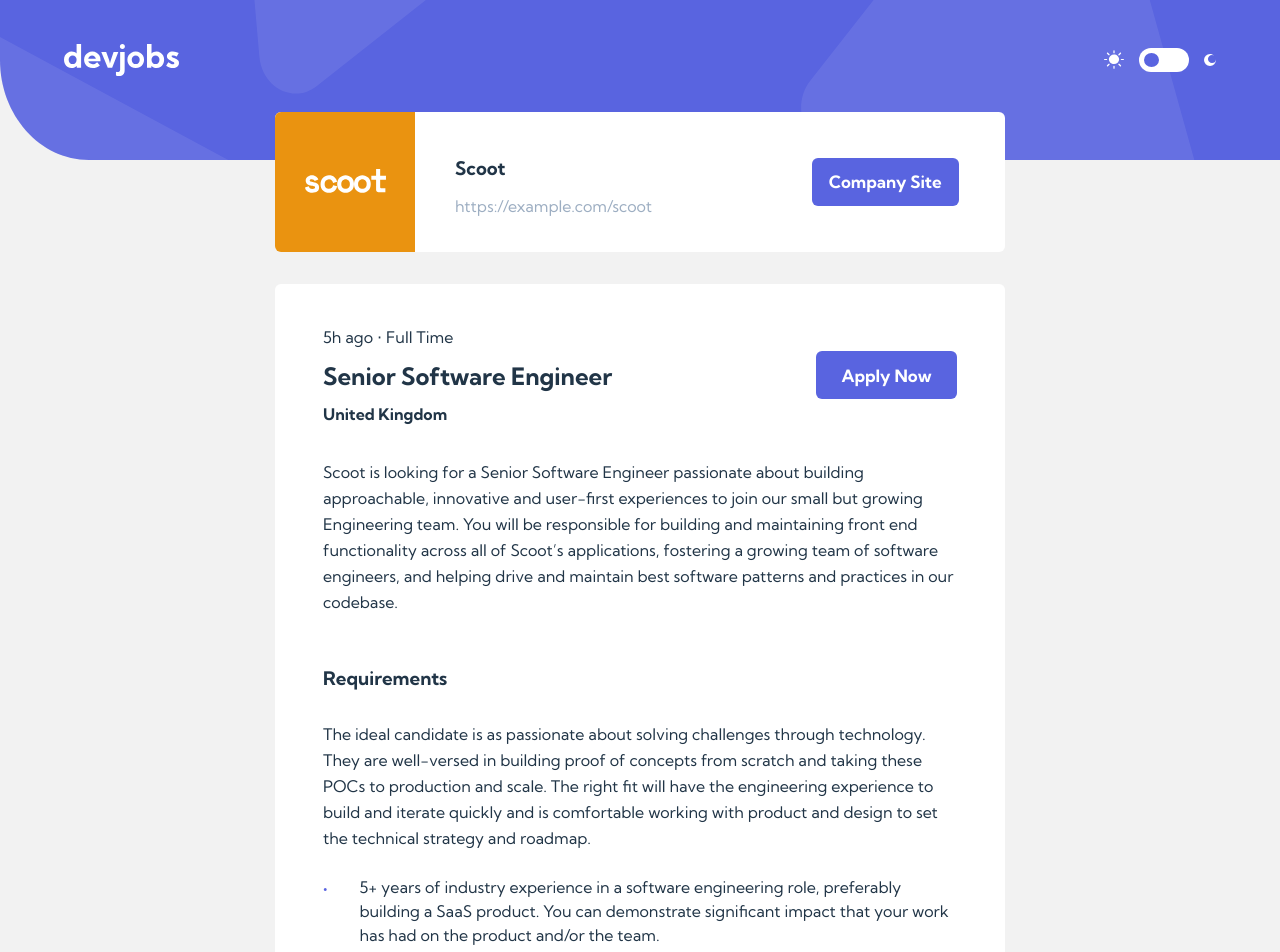
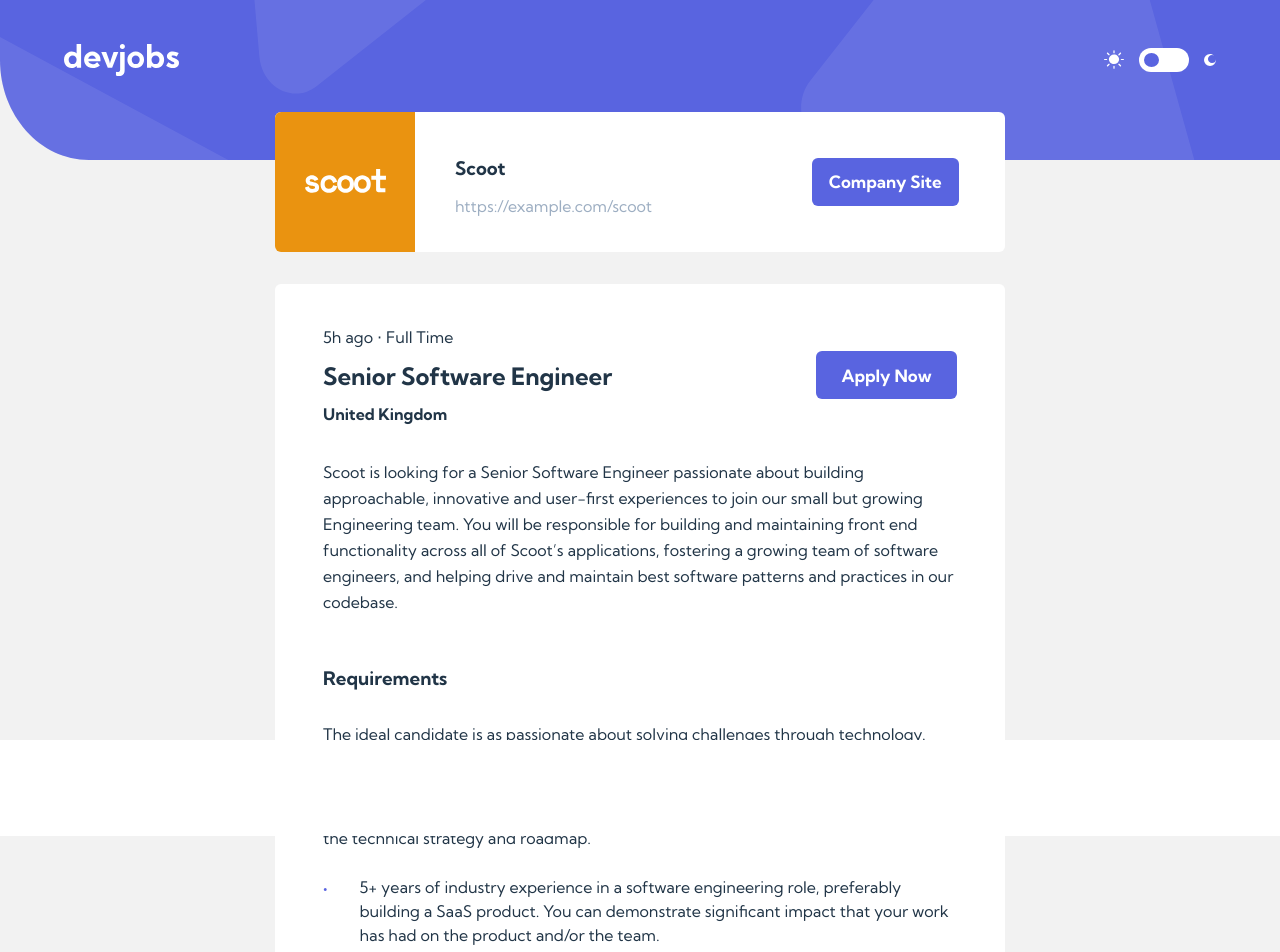
Before and after one commit to alewilliam789/devjobsapp, a React (Vite) app: page /jobs/1 in a window 1280 px wide. Shown: the top 952 px of the page. Built offline with nearby package versions, Linux system fonts and the light colour scheme.

Commit message:
Start the JobFooter component and add base styles

```diff
--- a/src/components/JobDescription/JobDescription.tsx
+++ b/src/components/JobDescription/JobDescription.tsx
@@ -48,7 +48,7 @@ export default function JobDescription(){
 
     function CustomLi ({index, bullet, item}: CustomLiProps) {
         return(
-            <li className="flex align-start"><div className={bullet ? `${styles["jobdescription-li-number"]}` : `${styles["jobdescription-li-bullet"]}`}>{bullet ? bullet: null}</div>{item}</li>
+            <li className="flex align-start"><div className={bullet ? styles["jobdescription-li-number"] : styles["jobdescription-li-bullet"]}>{bullet ? bullet: null}</div>{item}</li>
         )
     }
 
@@ -105,6 +105,15 @@ export default function JobDescription(){
         )
     }
 
+    function JobFooter(){
+        return (
+            <>
+            <footer className={styles[`jobdescription-footer`]}>
+            </footer>
+            </>
+        )
+    }
+
 
 
     return (
@@ -112,6 +121,7 @@ export default function JobDescription(){
             <section className={`flex-column justify-center ${styles.jobdescription}`}>
                     <JobHeader />
                     <JobMain />
+                    <JobFooter />
             </section>
         </>
     )
--- a/src/components/JobDescription/styles.module.css
+++ b/src/components/JobDescription/styles.module.css
@@ -64,5 +64,11 @@ ul, ol {
     padding-right: 32px;
 }
 
-.jobdescription-main-requirements > ul > li {
+.jobdescription-footer {
+    position: fixed;
+    top: 92.5vh;
+    left: 0;
+    width: 100vw;
+    height: 96px;
+    background-color: white;
 }
```
